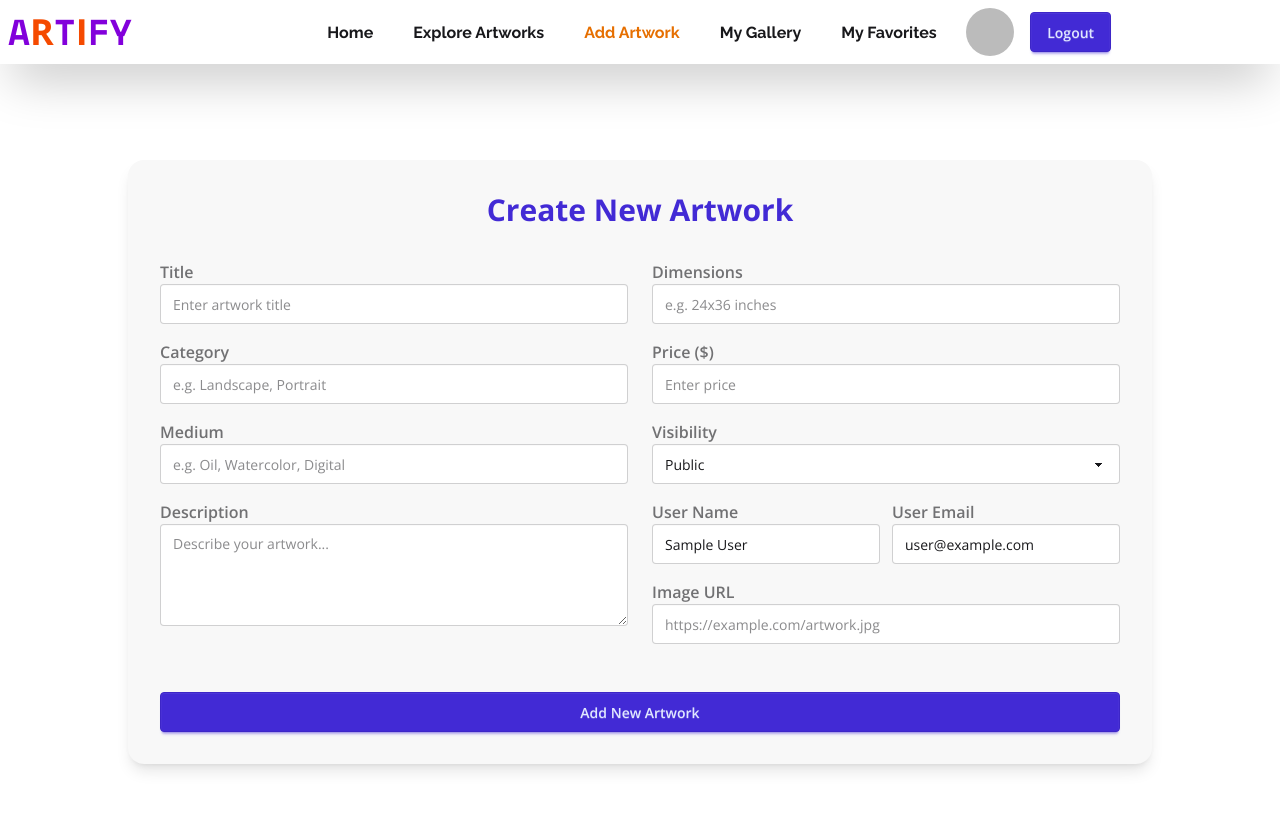
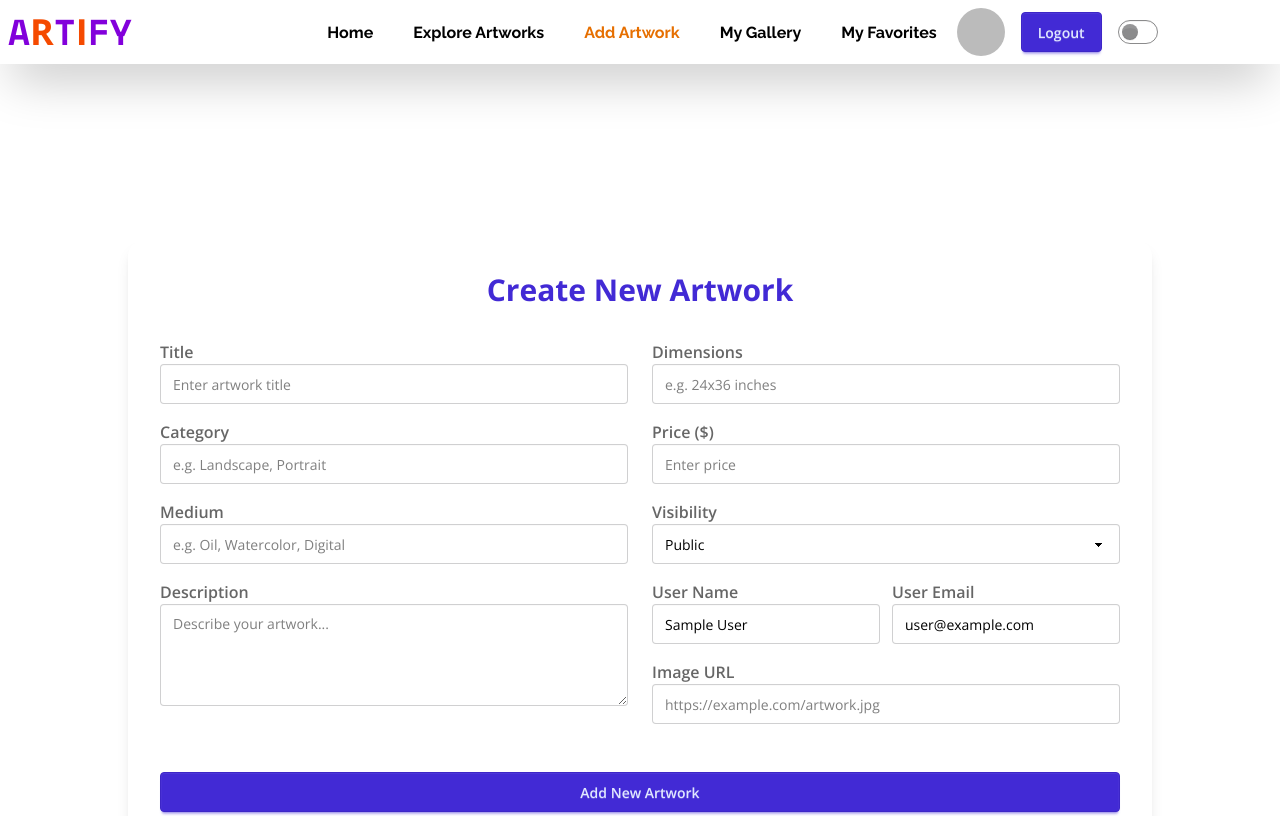
Before and after one commit to aboutamirhamza/artify-client, a React (Vite) app: page /add-artwork in a window 1280 px wide. Shown: the top 816 px of the page. Built offline with nearby package versions, Linux system fonts and the light colour scheme; no server answers; sample sign-in values are in the browser's storage.

Commit message:
Dark Light Toogling Done

```diff
--- a/src/components/Navbar/Navbar.jsx
+++ b/src/components/Navbar/Navbar.jsx
@@ -4,7 +4,9 @@ import { Bounce, toast } from "react-toastify";
 import { AuthContext } from "../../provider/AuthProvider";
 import { Tooltip as ReactTooltip } from "react-tooltip";
 import "./Navbar.css";
-const Navbar = () => {
+
+const Navbar = ({dark, toggleDark}) => {
+
   const { user, logOut } = useContext(AuthContext);
   const navigate = useNavigate();
   const handleLogout = async () => {
@@ -84,8 +86,8 @@ const Navbar = () => {
   );
 
   return (
-    <nav className="fixed top-0 left-0 w-full z-50 bg-base-100 shadow-2xl">
-      <div className="navbar container mx-auto">
+    <nav className={`${dark ? "bg-neutral" : "bg-base-100"} fixed top-0 left-0 w-full z-50 bg-base-100 shadow-2xl`}>
+      <div className="navbar container mx-auto ">
         <div className="navbar-start">
           <div className="dropdown">
             <div tabIndex={0} role="button" className="btn btn-ghost lg:hidden">
@@ -156,6 +158,12 @@ const Navbar = () => {
                 <button onClick={handleLogout} className="btn btn-primary">
                   Logout
                 </button>
+                <input
+                  type="checkbox"
+                  className="toggle toggle-primary"
+                  checked={dark}
+                  onChange={toggleDark}
+                />
               </div>
             ) : (
               <>
@@ -165,6 +173,12 @@ const Navbar = () => {
                 <Link to="/auth/register" className="btn btn-accent">
                   Register
                 </Link>
+                <input
+                  type="checkbox"
+                  className="toggle toggle-primary"
+                  checked={dark}
+                  onChange={toggleDark}
+                />
               </>
             )}
           </div>
--- a/src/components/pages/AddArtWork.jsx
+++ b/src/components/pages/AddArtWork.jsx
@@ -3,8 +3,10 @@ import { useContext, useState } from "react";
 import { Bounce, toast } from "react-toastify";
 import Swal from "sweetalert2";
 import { AuthContext } from "../../provider/AuthProvider";
+import { useOutletContext } from "react-router";
 
 const AddArtWork = () => {
+  const { dark } = useOutletContext();
   const { user } = useContext(AuthContext);
   const [titleError, setTitleError] = useState("");
   const [categoryError, setCategoryError] = useState("");
@@ -102,8 +104,8 @@ const AddArtWork = () => {
   };
 
   return (
-    <div className="max-w-5xl mx-auto my-40 p-8 bg-base-200 rounded-2xl shadow-lg">
-      <h2 className="text-3xl font-bold text-center mb-8 text-primary">
+    <div className={`${dark ? "bg-gray-800" : "bg-white"} max-w-5xl mx-auto my-40 p-8 rounded-2xl shadow-lg`}>
+      <h2 className={`${dark ? "text-white" : "text-black"} text-3xl font-bold text-center mb-8 text-primary`}>
         Create New Artwork
       </h2>
 
@@ -118,7 +120,7 @@ const AddArtWork = () => {
               type="text"
               name="title"
               placeholder="Enter artwork title"
-              className="input input-bordered w-full"
+              className={`${dark ? "bg-gray-900 text-white" : "bg-white text-black"} input input-bordered w-full`}
             />
           </div>
           {titleError && <p className="text-red-500">{titleError}</p>}
@@ -129,7 +131,7 @@ const AddArtWork = () => {
               type="text"
               name="category"
               placeholder="e.g. Landscape, Portrait"
-              className="input input-bordered w-full"
+              className={`${dark ? "bg-gray-900 text-white" : "bg-white text-black"} input input-bordered w-full`}
             />
           </div>
           {categoryError && <p className="text-red-500">{categoryError}</p>}
@@ -140,7 +142,7 @@ const AddArtWork = () => {
               type="text"
               name="medium"
               placeholder="e.g. Oil, Watercolor, Digital"
-              className="input input-bordered w-full"
+              className={`${dark ? "bg-gray-900 text-white" : "bg-white text-black"} input input-bordered w-full`}
             />
           </div>
           {mediumError && <p className="text-red-500">{mediumError}</p>}
@@ -150,7 +152,7 @@ const AddArtWork = () => {
             <textarea
               name="description"
               placeholder="Describe your artwork..."
-              className="textarea textarea-bordered w-full"
+              className={`${dark ? "bg-gray-900 text-white" : "bg-white text-black"} textarea textarea-bordered w-full`}
               rows="4"
             ></textarea>
           </div>
@@ -164,7 +166,7 @@ const AddArtWork = () => {
               type="text"
               name="dimensions"
               placeholder="e.g. 24x36 inches"
-              className="input input-bordered w-full"
+              className={`${dark ? "bg-gray-900 text-white" : "bg-white text-black"} input input-bordered w-full`}
             />
           </div>
 
@@ -174,14 +176,14 @@ const AddArtWork = () => {
               type="number"
               name="price"
               placeholder="Enter price"
-              className="input input-bordered w-full"
+              className={`${dark ? "bg-gray-900 text-white" : "bg-white text-black"} input input-bordered w-full`}
               min="0"
             />
           </div>
 
           <div className="form-control">
             <label className="label font-semibold">Visibility</label>
-            <select name="visibility" className="select select-bordered w-full">
+            <select name="visibility" className={`${dark ? "bg-gray-900 text-white" : "bg-white text-black"} select select-bordered w-full`}>
               <option value="public">Public</option>
               <option value="private">Private</option>
             </select>
@@ -196,7 +198,7 @@ const AddArtWork = () => {
                 name="name"
                 defaultValue={user?.displayName}
                 placeholder="Your name"
-                className="input input-bordered w-full"
+                className={`${dark ? "bg-gray-900 text-white" : "bg-white text-black"} input input-bordered w-full`}
                 readOnly
               />
             </div>
@@ -207,7 +209,7 @@ const AddArtWork = () => {
                 name="email"
                 defaultValue={user?.email}
                 placeholder="Your email"
-                className="input input-bordered w-full"
+                className={`${dark ? "bg-gray-900 text-white" : "bg-white text-black"} input input-bordered w-full`}
                 readOnly
               />
             </div>
@@ -219,7 +221,7 @@ const AddArtWork = () => {
               type="text"
               name="imageURL"
               placeholder="https://example.com/artwork.jpg"
-              className="input input-bordered w-full"
+              className={`${dark ? "bg-gray-900 text-white" : "bg-white text-black"} input input-bordered w-full`}
             />
           </div>
         </div>
--- a/src/components/pages/ExploreArtWork.jsx
+++ b/src/components/pages/ExploreArtWork.jsx
@@ -1,12 +1,13 @@
 import React, { useContext, useEffect, useState } from "react";
 import { FaSearch, FaHeart, FaRegHeart } from "react-icons/fa";
-import { Link } from "react-router";
+import { Link, useOutletContext } from "react-router";
 import { AuthContext } from "../../provider/AuthProvider";
 import Swal from "sweetalert2";
 import Loading from "../Loading/Loading";
 
 const ExploreArtWork = () => {
 
+  const { dark } = useOutletContext();
 
   const [artworks, setArtworks] = useState([]);
   const { user, loading, setLoading } = useContext(AuthContext);
@@ -82,8 +83,8 @@ const ExploreArtWork = () => {
   return (
     <div>
       <div>
-        <h2 className="text-5xl font-extrabold text-gray-900 mb-10 font-raleway text-center mt-30">
-          <span className="font-raleway bg-linear-to-r from-indigo-500 to-fuchsia-500 bg-clip-text text-transparent">
+        <h2 className={`${dark ? "text-white" : "text-gray-900"} text-5xl font-extrabold  mb-10 font-raleway text-center mt-30`}>
+          <span className={`${dark ? "text-white" : "bg-linear-to-r from-indigo-500 to-fuchsia-500 bg-clip-text text-transparent"} font-raleway`}>
             Explore Art{" "}
           </span>
           Work
@@ -92,7 +93,7 @@ const ExploreArtWork = () => {
 
       <div className="container mx-auto my-10">
         <div className="text-right">
-          <label className="input">
+          <label className={`${dark ? "bg-gray-800" : "bg-gray-200"} input`}>
             <span className="label">
               <FaSearch />
             </span>
@@ -117,7 +118,7 @@ const ExploreArtWork = () => {
           </p>
         ) : (
           filtered.map((artwork) => (
-            <div key={artwork._id} className="card bg-base-100 w-96 shadow-sm">
+            <div key={artwork._id} className={`${dark ? "bg-gray-800" : "bg-gray-100"} card bg-base-100 shadow-sm`}>
               <figure>
                 <img
                   className="p-4 rounded-2xl object-cover w-full h-[250px]"
--- a/src/components/pages/Home.jsx
+++ b/src/components/pages/Home.jsx
@@ -1,21 +1,25 @@
+import { useOutletContext } from 'react-router';
 import CommunityHighlights from '../CommunityHighlights/CommunityHighlights';
 import FeaturedArtWork from '../FeaturedArtWork/FeaturedArtWork';
 import Banner from '../Sections/Banner/Banner';
 import TopArtists from '../TopArtistsSection/TopArtists';
 const Home = () => {
+
+    const { dark } = useOutletContext();
+
     return (
         <div>
             <section className='mt-30'>
-                <Banner></Banner>
+                <Banner dark={dark}></Banner>
             </section>
             <section className='mt-30'>
-                <FeaturedArtWork></FeaturedArtWork>
+                <FeaturedArtWork dark={dark}></FeaturedArtWork>
             </section>
             <section className='mt-10'>
-                <TopArtists></TopArtists>
+                <TopArtists dark={dark}></TopArtists>
             </section>
             <section>
-                <CommunityHighlights></CommunityHighlights>
+                <CommunityHighlights dark={dark}></CommunityHighlights>
             </section>
         </div>
     );
--- a/src/components/pages/MyFavorites.jsx
+++ b/src/components/pages/MyFavorites.jsx
@@ -1,8 +1,12 @@
 import React, { useContext, useEffect, useState } from "react";
 import { FaHeart } from "react-icons/fa";
 import { AuthContext } from "../../provider/AuthProvider";
+import { useOutletContext } from "react-router";
 
 const MyFavorites = () => {
+
+  const { dark } = useOutletContext();
+
   const { user } = useContext(AuthContext);
   const [favorites, setFavorites] = useState([]);
 
@@ -30,14 +34,14 @@ const MyFavorites = () => {
 
   return (
     <div className="max-w-5xl mx-auto py-20">
-      <h2 className="text-3xl font-bold text-center mb-8 text-primary">
+      <h2 className={`${dark ? "text-white" : "text-primary"} text-3xl font-bold text-center mb-8 `}>
         My Favorites
       </h2>
       <div className="grid gap-6 px-6">
         {favorites.map((item) => (
           <div
             key={item._id}
-            className="card bg-base-100 shadow-md grid grid-cols-2 justify-between p-4"
+            className={`${dark ? "bg-gray-700" : "bg-white"} card bg-base-100 shadow-md grid grid-cols-2 justify-between p-4`}
           >
             <div className="flex items-center gap-4">
               <img
--- a/src/components/pages/MyGallery.jsx
+++ b/src/components/pages/MyGallery.jsx
@@ -1,8 +1,10 @@
 import { useContext, useEffect, useState } from "react";
 import Swal from "sweetalert2";
 import { AuthContext } from "../../provider/AuthProvider";
+import { useOutletContext } from "react-router";
 
 const MyGallery = () => {
+  const { dark } = useOutletContext();
   const { user } = useContext(AuthContext);
   const [artworks, setArtworks] = useState([]);
   const [query, setQuery] = useState("");
@@ -74,7 +76,7 @@ const MyGallery = () => {
   return (
     <div className="container mx-auto py-40 px-10">
       <div className="flex items-center justify-between mb-4">
-        <h2 className="text-3xl font-bold font-raleway text-center mb-8 text-primary">
+        <h2 className={`${dark ? "text-white" : "text-primary"} text-3xl font-bold font-raleway text-center mb-8`}>
           My Gallery
         </h2>
         <input
@@ -142,16 +144,16 @@ const MyGallery = () => {
       </div>
 
       <dialog id="edit_modal" className="modal">
-        <div className="modal-box max-w-2xl">
+        <div className={`${dark ? "bg-gray-800 text-white" : "text-black"} modal-box max-w-2xl`}>
           <h3 className="font-bold text-3xl font-raleway mb-4">Edit Artwork</h3>
           {selected && (
             <form onSubmit={handleSaveEdit} className="space-y-3">
               <div className="grid grid-cols-2 gap-6">
                 <div>
-                  <span className="text-gray-600 font-raleway">Name</span>
+                  <span className={`${dark ? "text-white" : "text-black"} text-gray-600 font-raleway`}>Name</span>
                   <input
                     type="text"
-                    className="input input-bordered w-full"
+                    className={`${dark ? "bg-gray-700" : "text-black"} input input-bordered w-full`}
                     value={selected.title}
                     onChange={(e) =>
                       setSelected({ ...selected, title: e.target.value })
@@ -161,10 +163,10 @@ const MyGallery = () => {
                   />
                 </div>
                 <div>
-                  <span className="text-gray-600 font-raleway">Category</span>
+                  <span className={`${dark ? "text-white" : "text-black"} text-gray-600 font-raleway`}>Category</span>
                   <input
                     type="text"
-                    className="input input-bordered w-full"
+                    className={`${dark ? "bg-gray-700" : "text-black"} input input-bordered w-full`}
                     value={selected.category}
                     onChange={(e) =>
                       setSelected({ ...selected, category: e.target.value })
@@ -173,12 +175,12 @@ const MyGallery = () => {
                   />
                 </div>
                 <div>
-                  <span className="text-gray-600 font-raleway">
+                  <span className={`${dark ? "text-white" : "text-black"} text-gray-600 font-raleway`}>
                     Medium/Using Tools
                   </span>
                   <input
                     type="text"
-                    className="input input-bordered w-full"
+                    className={`${dark ? "bg-gray-700" : "text-black"} input input-bordered w-full`}
                     value={selected.medium}
                     onChange={(e) =>
                       setSelected({ ...selected, medium: e.target.value })
@@ -187,10 +189,10 @@ const MyGallery = () => {
                   />
                 </div>
                 <div>
-                  <span className="text-gray-600 font-raleway">Price</span>
+                  <span className={`${dark ? "text-white" : "text-black"} text-gray-600 font-raleway`}>Price</span>
                   <input
                     type="text"
-                    className="input input-bordered w-full"
+                    className={`${dark ? "bg-gray-700" : "text-black"} input input-bordered w-full`}
                     value={selected.price}
                     onChange={(e) =>
                       setSelected({ ...selected, price: e.target.value })
@@ -199,10 +201,10 @@ const MyGallery = () => {
                   />
                 </div>
                 <div>
-                  <span className="text-gray-600 font-raleway">Dimensions</span>
+                  <span className={`${dark ? "text-white" : "text-black"} text-gray-600 font-raleway`}>Dimensions</span>
                   <input
                     type="text"
-                    className="input input-bordered w-full"
+                    className={`${dark ? "bg-gray-700" : "text-black"} input input-bordered w-full`}
                     value={selected.dimensions}
                     onChange={(e) =>
                       setSelected({ ...selected, dimensions: e.target.value })
@@ -212,11 +214,11 @@ const MyGallery = () => {
                 </div>
               </div>
               <div>
-                <span className="text-gray-600 font-raleway">Description</span>
+                <span className={`${dark ? "text-white" : "text-black"} text-gray-600 font-raleway`}>Description</span>
                 <textarea
                   cols={30}
                   rows={10}
-                  className="textarea textarea-bordered w-full"
+                  className={`${dark ? "bg-gray-700" : "text-black"} textarea textarea-bordered w-full`}
                   value={selected.description}
                   onChange={(e) =>
                     setSelected({ ...selected, description: e.target.value })
--- a/src/layout/HomeLayout.jsx
+++ b/src/layout/HomeLayout.jsx
@@ -1,22 +1,49 @@
-import { Outlet } from 'react-router';
-import Footer from '../components/Footer/Footer';
-import Navbar from '../components/Navbar/Navbar';
+import { Outlet, useNavigation } from "react-router";
+import Footer from "../components/Footer/Footer";
+import Navbar from "../components/Navbar/Navbar";
+import Loading from "../components/Loading/Loading";
+import { useEffect, useState } from "react";
 
 const HomeLayout = () => {
-    // const {state} = useNavigation();
+  const [dark, setDark] = useState(false);
+
+  useEffect(() => {
+    const storedTheme = localStorage.getItem("theme");
+    if (storedTheme === "dark") {
+      setDark(true);
+      document.documentElement.classList.add("dark");
+    } else {
+      setDark(false);
+      document.documentElement.classList.remove("dark");
+    }
+  }, []);
+
+  const toggleDark = () => {
+    const newTheme = !dark;
+    setDark(newTheme);
+    localStorage.setItem("theme", newTheme ? "dark" : "light");
+
+    if (newTheme) {
+      document.documentElement.classList.add("dark");
+    } else {
+      document.documentElement.classList.remove("dark");
+    }
+  };
+
+  const { state } = useNavigation();
+
   return (
-        <div>
+    <div className={dark ? "dark bg-gray-900 text-white" : "bg-white text-black"}>
       <header>
-                <Navbar></Navbar>
+        <Navbar dark={dark} toggleDark={toggleDark} />
       </header>
-            <main>
-                <section>
-                    <Outlet></Outlet>
-                    {/* {state == 'loading' ? <Loading></Loading> : <Outlet></Outlet>} */}
-                </section>
+
+      <main className="min-h-screen pt-20">
+        {state === "loading" ? <Loading /> : <Outlet context={{ dark }}></Outlet>}
       </main>
+
       <footer>
-                <Footer></Footer>
+        <Footer />
       </footer>
     </div>
   );
--- a/src/main.jsx
+++ b/src/main.jsx
@@ -4,8 +4,8 @@ import "./index.css";
 import App from "./App.jsx";
 import { RouterProvider } from "react-router";
 import { ToastContainer } from "react-toastify";
-import router from "./Routes/Routes.jsx";
 import AuthProvider from "./provider/AuthProvider.jsx";
+import router from "./routes/routes.jsx";
 
 createRoot(document.getElementById("root")).render(
   <StrictMode>
```
Also changed, not shown: package.json (+7 -4 lines), src/components/CommunityHighlights/CommunityHighlights.jsx (+12 -15 lines), src/components/FeaturedArtWork/FeaturedArtWork.jsx (+5 -29 lines), src/components/TopArtistsSection/TopArtists.jsx (+4 -4 lines), 1 other file (tests, documents, lock files or other folders). Lines whose indentation alone changed are shown as unchanged.
